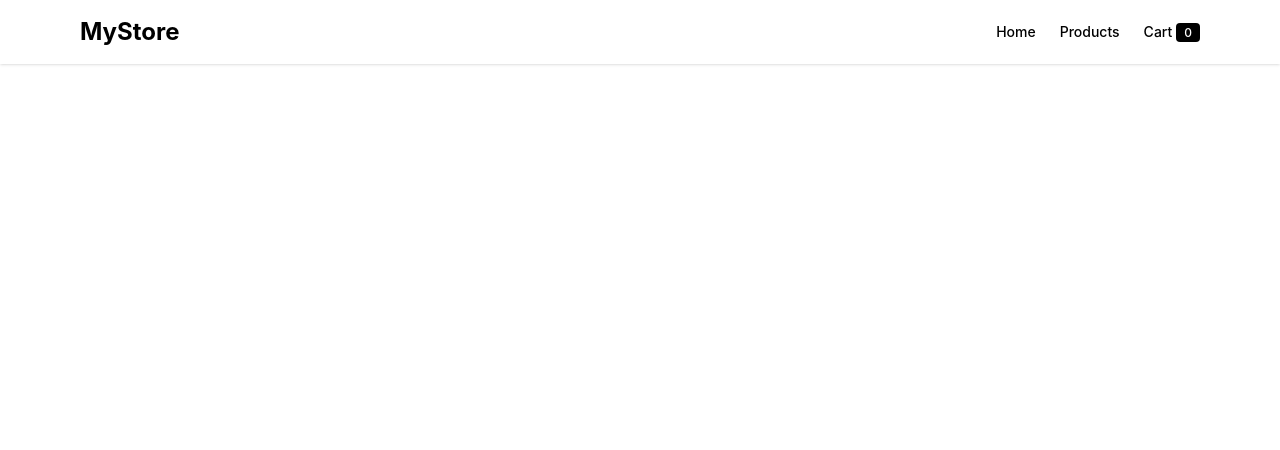
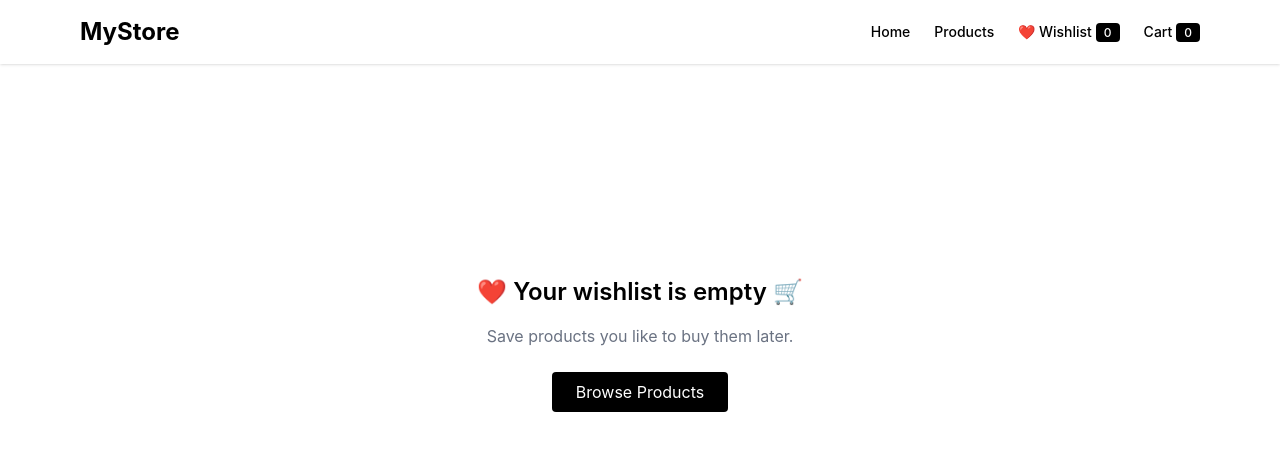
Before and after one commit to amitsharmamumbai/react-ecommerce-app, a React (Vite) app: page /wishlist in a window 1280 px wide. Shown: the top 450 px of the page. Built offline with nearby package versions, Linux system fonts and the light colour scheme.

Commit message:
Implement wishlist functionality with Redux

```diff
--- a/package.json
+++ b/package.json
@@ -14,6 +14,7 @@
     "axios": "^1.15.0",
     "react": "^19.2.4",
     "react-dom": "^19.2.4",
+    "react-icons": "^5.7.0",
     "react-redux": "^9.3.0",
     "react-router-dom": "^7.14.0"
   },
--- a/src/App.jsx
+++ b/src/App.jsx
@@ -4,6 +4,7 @@ import Home from "./pages/Home";
 import Product from "./pages/Product";
 import ProductDetails from "./pages/ProductDetails";
 import Cart from "./pages/Cart";
+import Wishlist from "./pages/Wishlist";
 
 function App() {
   return (
@@ -15,6 +16,7 @@ function App() {
         <Route path="/product" element={<Product />} />
         <Route path="/product/:id" element={<ProductDetails />} />
         <Route path="/cart" element={<Cart />} />
+        <Route path="/wishlist" element={<Wishlist />} />
       </Routes>
     </BrowserRouter>
   );
--- a/src/app/store.js
+++ b/src/app/store.js
@@ -1,8 +1,10 @@
 import { configureStore } from "@reduxjs/toolkit";
 import cartReducer from "../features/cart/cartSlice";
+import wishlistReducer from "../features/wishlist/wishlistSlice";
 
 export const store = configureStore({
   reducer: {
     cart: cartReducer,
+    wishlist: wishlistReducer,
   },
 });
--- a/src/components/Navbar.jsx
+++ b/src/components/Navbar.jsx
@@ -5,6 +5,10 @@ export default function Navbar() {
   const cart = useSelector(
     (state) => state.cart.items
   );
+
+  const wishlist = useSelector(
+    (state) => state.wishlist.items
+  )
 
   const totalItems = cart.reduce((total, item) => {
     return total + item.quantity;
@@ -23,7 +27,12 @@ export default function Navbar() {
         <div className="flex items-center gap-6 text-sm font-medium">
           <Link to="/">Home</Link>
           <Link to="/product">Products</Link>
-
+          <Link to="/wishlist" className="relative">
+            ❤️ Wishlist
+            <span className="ml-1 text-xs bg-black text-white px-2 py-0.5 rounded">
+              {wishlist.length}
+            </span>
+          </Link>
           <Link to="/cart" className="relative">
             Cart
             <span className="ml-1 text-xs bg-black text-white px-2 py-0.5 rounded">
--- a/src/components/ProductCard.jsx
+++ b/src/components/ProductCard.jsx
@@ -1,8 +1,38 @@
 import { Link } from "react-router-dom";
+import { useDispatch, useSelector } from "react-redux";
+import { addToCart } from "../features/cart/cartSlice";
+import { addToWishlist, removeFromWishlist } from "../features/wishlist/wishlistSlice";
+import { FaHeart, FaRegHeart } from "react-icons/fa";
 
-export default function ProductCard({ item, onAddToCart }) {
+export default function ProductCard({ item }) {
+  const dispatch = useDispatch();
+
+  const wishlist = useSelector(
+    (state) => state.wishlist.items
+  );
+
+    const isWishlisted = wishlist.find(
+      (wishlistItem) => wishlistItem.id === item.id
+    )
+
   return (
-    <div className="border rounded-lg p-4 shadow hover:shadow-lg transition">
+    <div className="relative border rounded-lg p-4 shadow hover:shadow-lg transition">
+
+      <button
+        onClick={() =>
+          isWishlisted
+           ? dispatch(removeFromWishlist(item.id))
+           : dispatch(addToWishlist(item))
+          }
+
+        className="absolute top-3 right-3 p-2 rounded-full bg-white shadow cursor-pointer hover:bg-gray-100 transition"
+      >
+        { isWishlisted
+            ? (<FaHeart className="text-gray-700 text-xl" />)
+            : (<FaRegHeart className="text-gray-700 text-xl" />)
+        }
+
+      </button>
 
       <Link to={`/product/${item.id}`}>
         <img
@@ -19,7 +49,7 @@ export default function ProductCard({ item, onAddToCart }) {
       </Link>
 
       <button
-        onClick={() => onAddToCart(item)}
+        onClick={() => dispatch(addToCart(item))}
         className="mt-3 cursor-pointer w-full bg-black text-white py-2 rounded hover:bg-gray-800"
       >
         Add to Cart
--- /dev/null
+++ b/src/features/wishlist/wishlistSlice.js
@@ -0,0 +1,33 @@
+import {createSlice} from "@reduxjs/toolkit";
+
+const initialState = {
+    items : [],
+};
+
+const wishlistSlice = createSlice({
+    name : "wishlist",
+    initialState,
+    reducers:{
+
+        addToWishlist : (state, action) => {
+          const existingItem = state.items.find(
+            (item) => item.id === action.payload.id
+          )
+          if(existingItem){
+            return;
+          }
+          state.items = [...state.items, action.payload]
+        },
+
+        removeFromWishlist : (state, action) => {
+          const updatedWishlist = state.items.filter(
+            (item) => item.id !== action.payload
+          )
+          state.items = updatedWishlist;
+        },
+    },
+});
+
+export const {addToWishlist, removeFromWishlist} = wishlistSlice.actions
+
+export default wishlistSlice.reducer;
--- a/src/pages/Home.jsx
+++ b/src/pages/Home.jsx
@@ -49,9 +49,6 @@ export default function Home() {
             <ProductCard
               key={item.id}
               item={item}
-              onAddToCart={(item) =>
-                dispatch(addToCart(item))
-              }
             />
           ))}
         </div>
--- a/src/pages/Product.jsx
+++ b/src/pages/Product.jsx
@@ -134,9 +134,6 @@ export default function Product() {
             <ProductCard
               key={item.id}
               item={item}
-              onAddToCart={(item) =>
-                    dispatch(addToCart(item))
-                }
             />
           ))}
         </div>
--- /dev/null
+++ b/src/pages/Wishlist.jsx
@@ -0,0 +1,83 @@
+import { useDispatch, useSelector } from "react-redux";
+import { Link } from "react-router-dom";
+import { removeFromWishlist } from "../features/wishlist/wishlistSlice";
+import { addToCart } from "../features/cart/cartSlice";
+
+export default function Wishlist() {
+
+  const dispatch = useDispatch();
+
+  const wishlist = useSelector(
+    (state) => state.wishlist.items
+  )
+
+  if(wishlist.length === 0){
+     return (
+      <div className="flex flex-col items-center justify-center h-[70vh] text-center px-4">
+
+        <h1 className="text-2xl font-semibold mb-4">
+          ❤️ Your wishlist is empty 🛒
+        </h1>
+
+        <p className="text-gray-500 mb-6">
+          Save products you like to buy them later.
+        </p>
+
+        <Link
+          to="/product"
+          className="bg-black text-white px-6 py-2 rounded"
+        >
+          Browse Products
+        </Link>
+
+      </div>
+    );
+  }
+  return (
+     <div className="px-4 pt-8 max-w-6xl mx-auto">
+          <h1 className="text-2xl font-bold mb-6">Wishlist</h1>
+
+          <div className="space-y-4">
+            {wishlist.map((item, index) => (
+              <div
+                key={item.id}
+                className="flex items-center gap-4 border p-4 rounded shadow-sm"
+              >
+                <img
+                  src={item.image}
+                  alt={item.title}
+                  className="w-20 h-20 object-contain"
+                />
+
+                <div className="flex-1">
+                  <h2 className="font-semibold text-sm">
+                    {item.title}
+                  </h2>
+
+                  <p className="font-bold mt-1">
+                    ₹{item.price}
+                  </p>
+
+                  {/* Wishlist actions */}
+                  <div className="flex gap-3 mt-4">
+                    <button
+                      onClick={() => dispatch(removeFromWishlist(item.id))}
+                      className=" cursor-pointer bg-red-500 text-white px-4 py-2 rounded"
+                    >
+                      Remove
+                    </button>
+
+                    <button
+                      onClick={() => dispatch(addToCart(item))}
+                      className="cursor-pointer bg-black text-white px-4 py-2 rounded"
+                    >
+                      Add to Cart
+                    </button>
+                  </div>
+                </div>
+              </div>
+            ))}
+          </div>
+        </div>
+  );
+}
```
Also changed, not shown: 1 other file (tests, documents, lock files or other folders).
